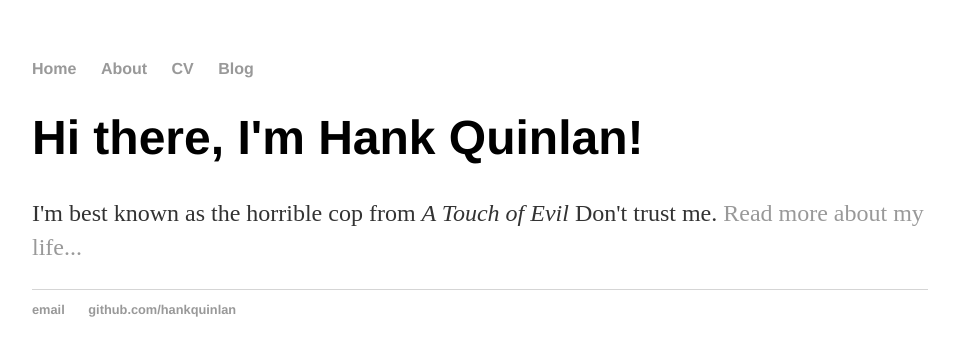
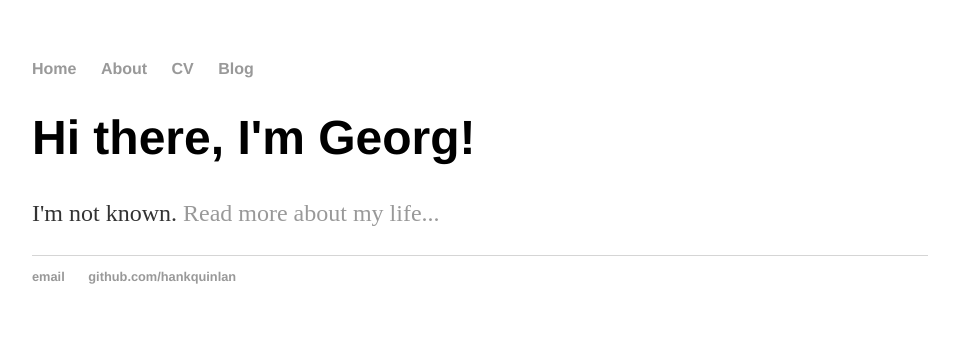
Before and after one commit to Georg11/Georg11.github.io, a Jekyll site: the page built from index.html, in a window 1280 px wide. Shown: the top 356 px of the page, without its empty margins (160-1119 px from the left). Built offline with Jekyll 4.4.1, drawn with Linux system fonts in a browser that asks for light colours.

Commit message:
Update index.html

```diff
--- a/index.html
+++ b/index.html
@@ -1,8 +1,8 @@
 ---
 layout: default
-title: Hank Quinlan, Horrible Cop
+title: Georg GitHub Pages
 ---
 <div class="blurb">
-	<h1>Hi there, I'm Hank Quinlan!</h1>
-	<p>I'm best known as the horrible cop from <em>A Touch of Evil</em> Don't trust me. <a href="/about">Read more about my life...</a></p>
-</div><!-- /.blurb -->
+	<h1>Hi there, I'm Georg!</h1>
+	<p>I'm not known. <a href="/about">Read more about my life...</a></p>
+</div>
```
